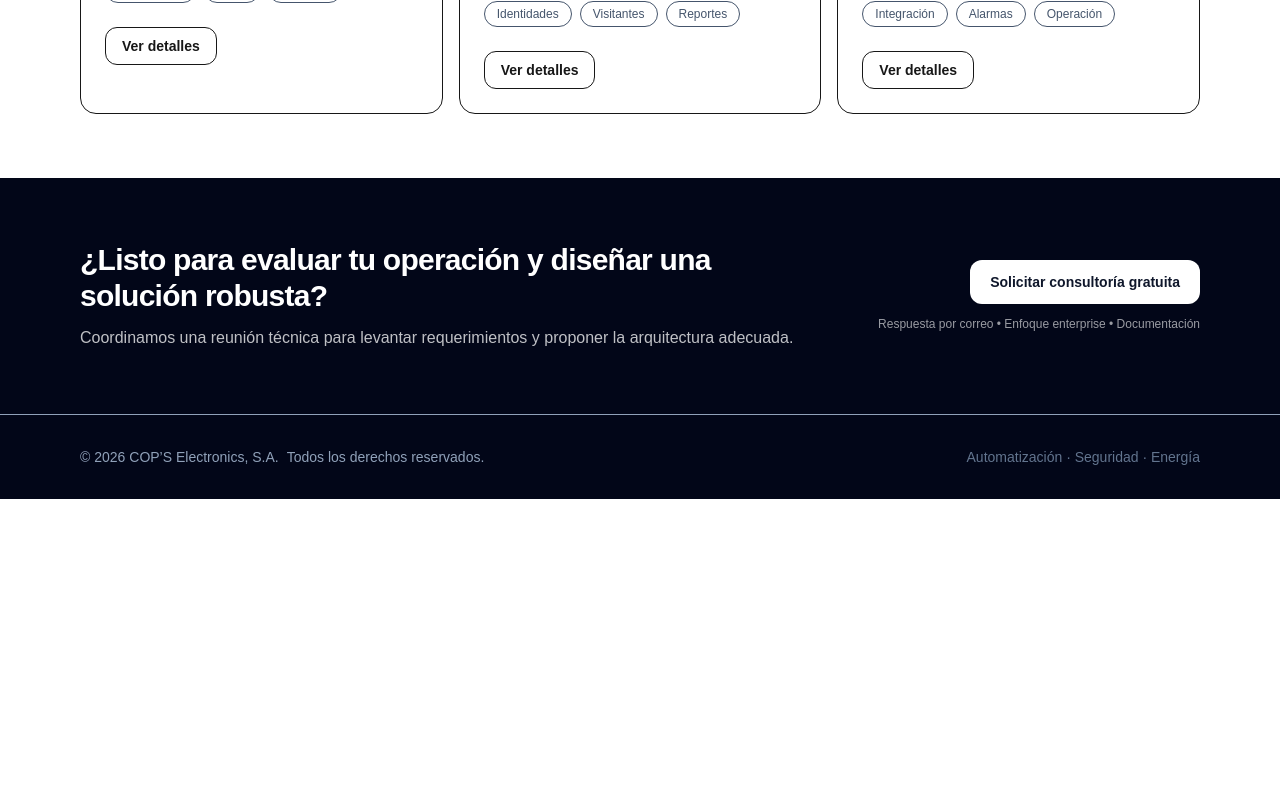
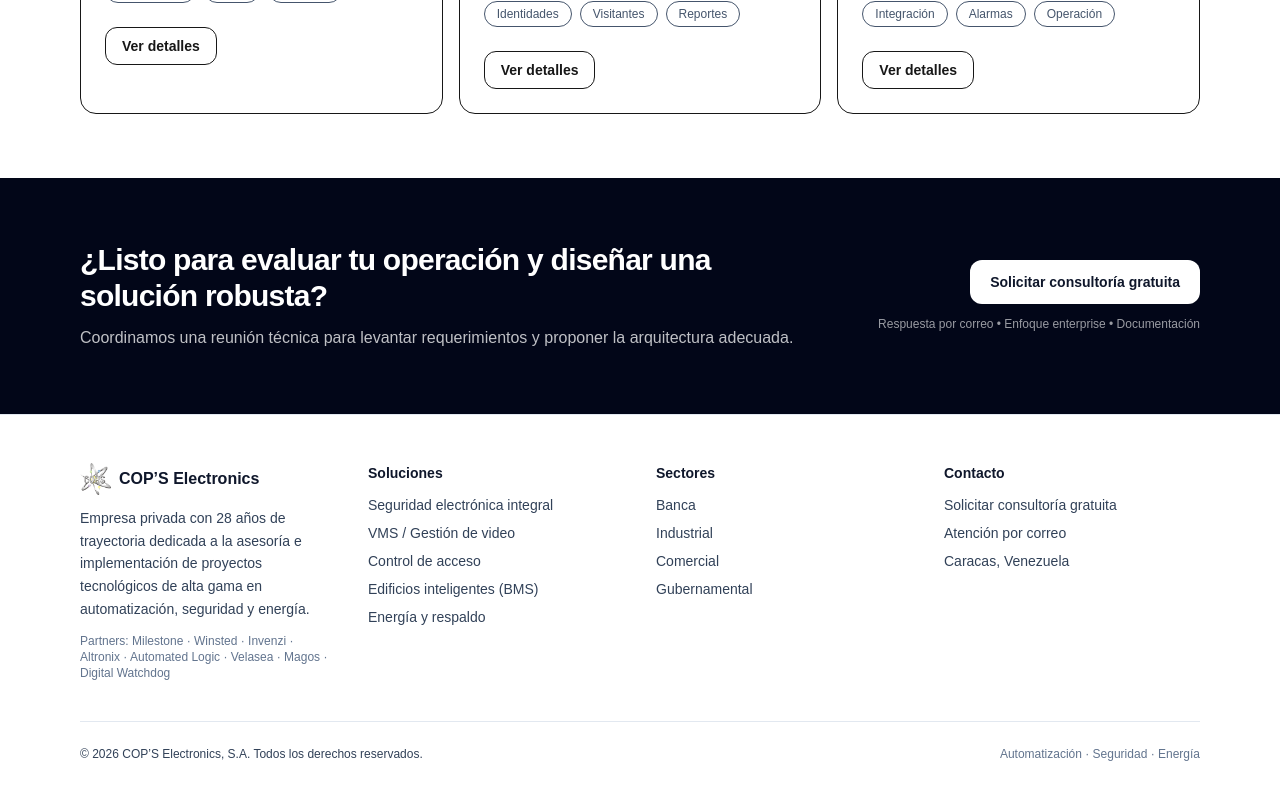
Before and after one commit to raor00/cops-platform, a Next.js app: page / in a window 1280 px wide. Shown: the part 2913-3713 px from the top of the page. Before the commit the page ends 3412 px from the top, so only its background shows below. Built offline with nearby package versions, Linux system fonts and the light colour scheme.

Commit message:
Update SiteFooter.tsx

```diff
--- a/components/SiteFooter.tsx
+++ b/components/SiteFooter.tsx
@@ -1,14 +1,90 @@
+import Link from "next/link";
+
 export default function SiteFooter() {
   return (
-    <footer className="border-t bg-slate-950 text-slate-400">
-      <div className="mx-auto max-w-6xl px-4 py-8 text-sm flex flex-col gap-2 sm:flex-row sm:justify-between">
-        <p>
-          © {new Date().getFullYear()} COP’S Electronics, S.A.
-          <span className="ml-2">Todos los derechos reservados.</span>
-        </p>
-        <p className="text-slate-500">
-          Automatización · Seguridad · Energía
-        </p>
+    <footer className="border-t border-slate-200 bg-white text-slate-700">
+      <div className="mx-auto max-w-6xl px-4 py-12">
+        <div className="grid gap-8 md:grid-cols-4">
+
+          {/* Columna 1: Empresa */}
+          <div>
+            <div className="mb-3 flex items-center gap-2">
+              <img
+                src="/branding/cops.png"
+                alt="COP’S Electronics"
+                className="h-8 w-auto"
+              />
+              <span className="font-semibold text-slate-900">
+                COP’S Electronics
+              </span>
+            </div>
+
+            <p className="text-sm leading-relaxed">
+              Empresa privada con 28 años de trayectoria dedicada a la
+              asesoría e implementación de proyectos tecnológicos de alta gama
+              en automatización, seguridad y energía.
+            </p>
+
+            <p className="mt-3 text-xs text-slate-500">
+              Partners: Milestone · Winsted · Invenzi · Altronix · Automated Logic · Velasea · Magos · Digital Watchdog
+            </p>
+          </div>
+
+          {/* Columna 2: Soluciones */}
+          <div>
+            <h4 className="mb-3 text-sm font-semibold text-slate-900">
+              Soluciones
+            </h4>
+            <ul className="space-y-2 text-sm">
+              <li>Seguridad electrónica integral</li>
+              <li>VMS / Gestión de video</li>
+              <li>Control de acceso</li>
+              <li>Edificios inteligentes (BMS)</li>
+              <li>Energía y respaldo</li>
+            </ul>
+          </div>
+
+          {/* Columna 3: Sectores */}
+          <div>
+            <h4 className="mb-3 text-sm font-semibold text-slate-900">
+              Sectores
+            </h4>
+            <ul className="space-y-2 text-sm">
+              <li>Banca</li>
+              <li>Industrial</li>
+              <li>Comercial</li>
+              <li>Gubernamental</li>
+            </ul>
+          </div>
+
+          {/* Columna 4: Contacto */}
+          <div>
+            <h4 className="mb-3 text-sm font-semibold text-slate-900">
+              Contacto
+            </h4>
+            <ul className="space-y-2 text-sm">
+              <li>
+                <Link href="/contacto" className="hover:underline">
+                  Solicitar consultoría gratuita
+                </Link>
+              </li>
+              <li>Atención por correo</li>
+              <li>Caracas, Venezuela</li>
+            </ul>
+          </div>
+
+        </div>
+
+        {/* Línea inferior */}
+        <div className="mt-10 border-t border-slate-200 pt-6 text-xs flex flex-col gap-2 sm:flex-row sm:justify-between">
+          <span>
+            © {new Date().getFullYear()} COP’S Electronics, S.A.
+            Todos los derechos reservados.
+          </span>
+          <span className="text-slate-500">
+            Automatización · Seguridad · Energía
+          </span>
+        </div>
       </div>
     </footer>
   );
```
